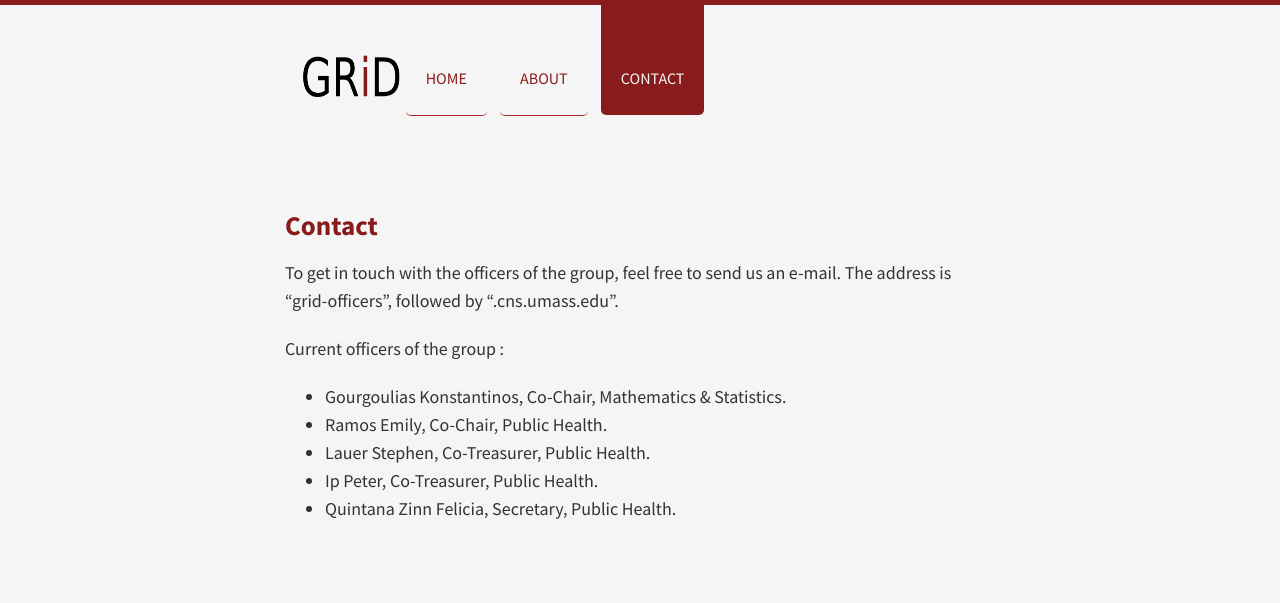
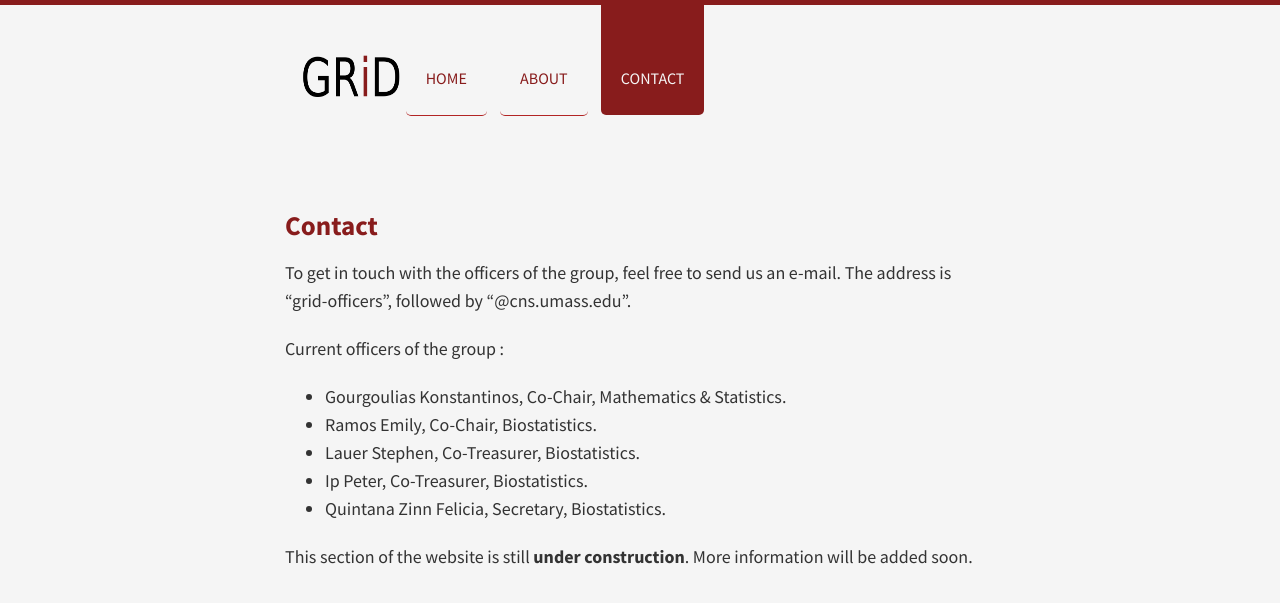
Before and after one commit to gridclub/gridclub.github.io, a Jekyll site: the page built from contact/index.md, in a window 1280 px wide. Shown: the top 603 px of the page. Built offline with Jekyll 4.4.1, drawn with Linux system fonts in a browser that asks for light colours; nearby versions of some CDN libraries.

Commit message:
Added "under construction" line

```diff
--- a/contact/index.md
+++ b/contact/index.md
@@ -3,12 +3,14 @@ layout: page
 title: Contact
 ---
 
-To get in touch with the officers of the group, feel free to send us an e-mail. The address is "grid-officers", followed by ".cns.umass.edu".
+To get in touch with the officers of the group, feel free to send us an e-mail. The address is "grid-officers", followed by "@cns.umass.edu".
 
 Current officers of the group :
 
 * Gourgoulias Konstantinos, Co-Chair, Mathematics & Statistics.
-* Ramos Emily, Co-Chair, Public Health.
-* Lauer Stephen, Co-Treasurer, Public Health.
-* Ip Peter, Co-Treasurer, Public Health.
-* Quintana Zinn Felicia, Secretary, Public Health.
+* Ramos Emily, Co-Chair, Biostatistics.
+* Lauer Stephen, Co-Treasurer, Biostatistics.
+* Ip Peter, Co-Treasurer, Biostatistics.
+* Quintana Zinn Felicia, Secretary, Biostatistics.
+
+This section of the website is still **under construction**. More information will be added soon.
```
